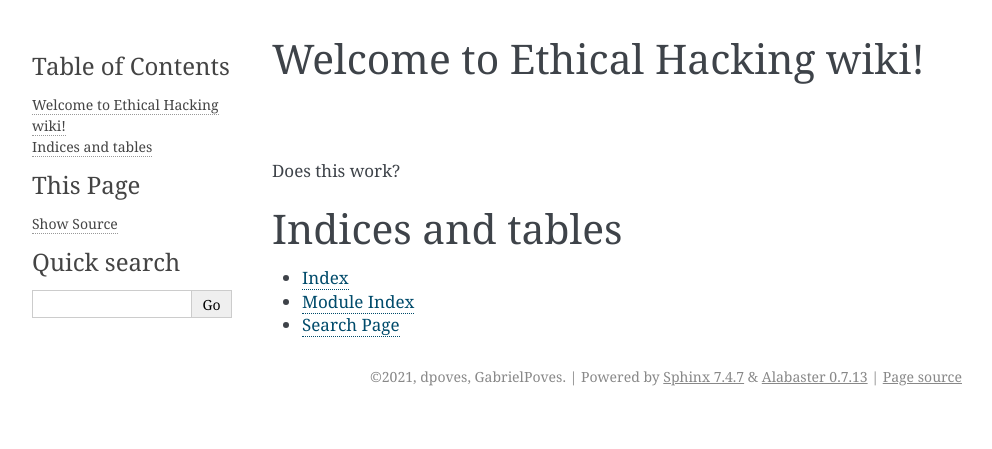
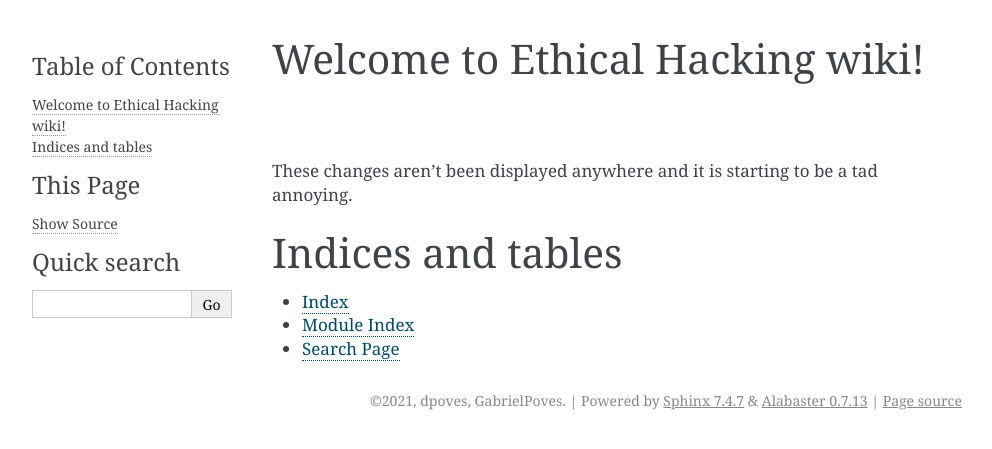
Before and after one commit to dpoves/Ethical_Hacking_wiki, a Sphinx documentation site: the page built from docs/index.rst, in a window 1280 px wide. Shown: the top 449 px of the page, without its empty margins (148-1140 px from the left). Built offline with Sphinx 7.4.7, drawn with Linux system fonts in a browser that asks for light colours.

Commit message:
I want to see this in readthedocs website

```diff
--- a/docs/index.rst
+++ b/docs/index.rst
@@ -6,7 +6,7 @@
 Welcome to Ethical Hacking wiki!
 ================================================
 
-Does this work?
+These changes aren't been displayed anywhere and it is starting to be a tad annoying.
 
 .. toctree::
    :maxdepth: 3
```
Also changed, not shown: 5 other files.
